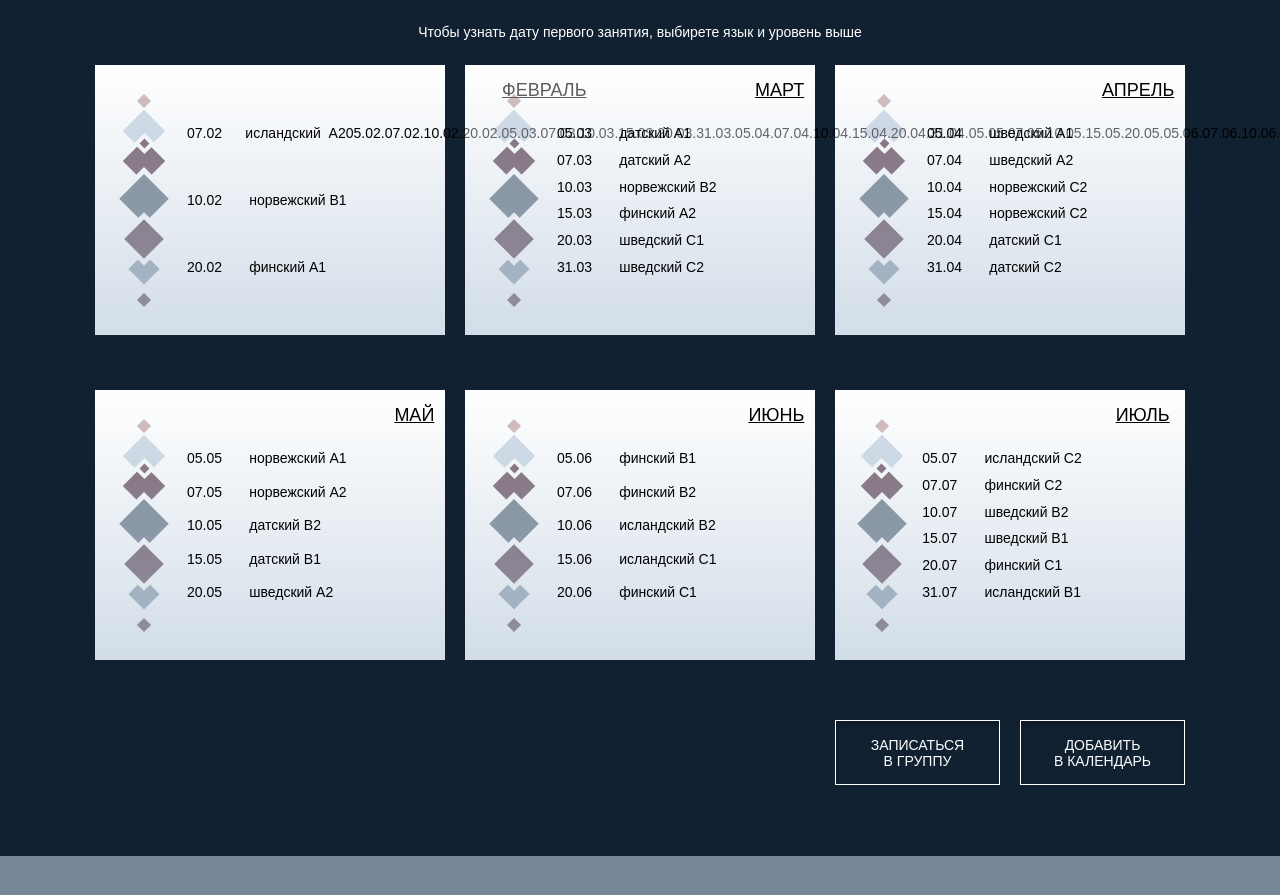
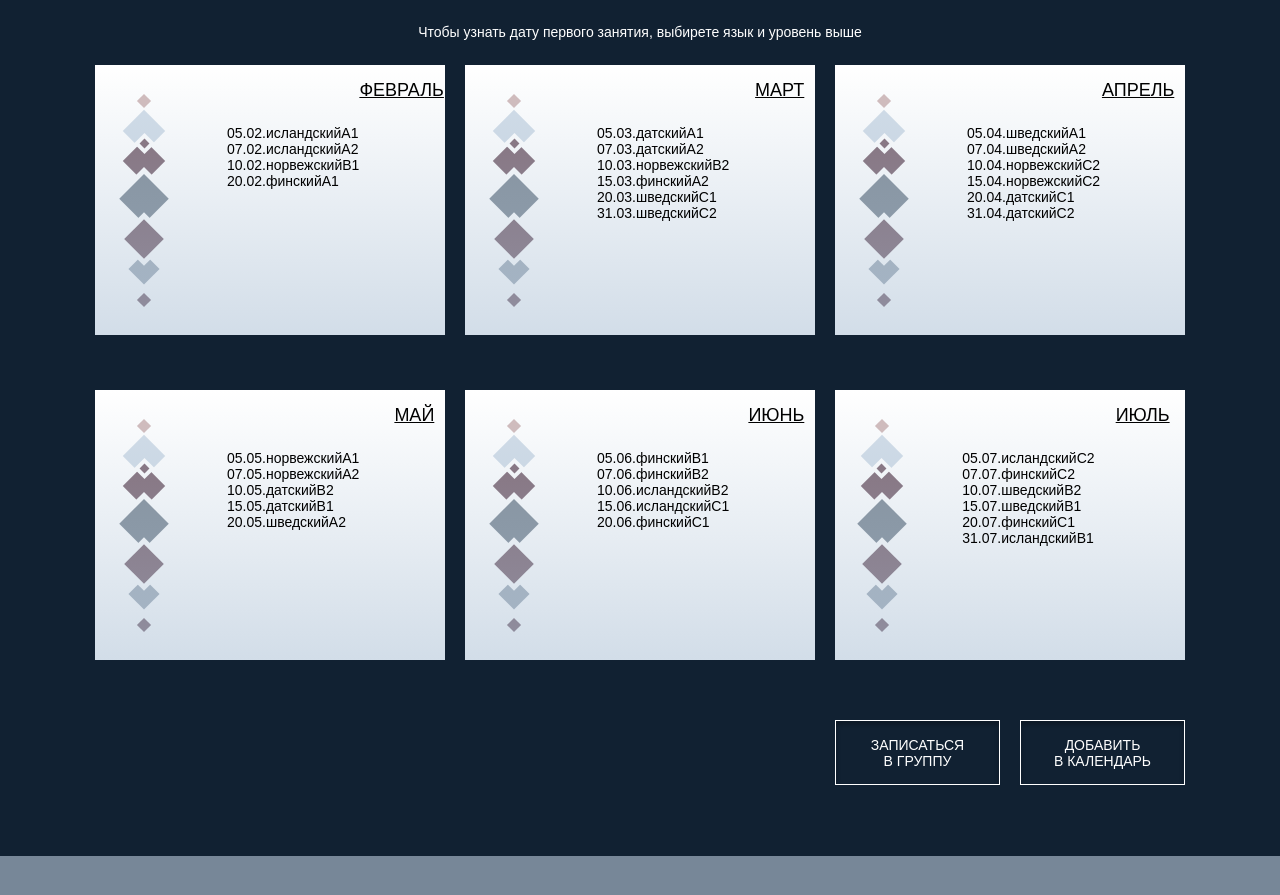
Before and after one commit to ivjuli/study, a React (Create React App) app in the folder my-app/: page / in a window 1280 px wide. Shown: the part 1269-2164 px from the top of the page. Built offline with nearby package versions, Linux system fonts and the light colour scheme.

Commit message:
Update App.js

```diff
--- a/my-app/src/App.js
+++ b/my-app/src/App.js
@@ -29,14 +29,52 @@ const language = await getAllLanguage();
 this.setState({language})
 }
 
-renderData =  () => {
+renderData_2 =  () => {
    return this.props.language.map((el, ind) => {
+           while (el.idMonth == 2){
            return (
-        <li className="spisok">{el.startData}</li>
-           )
-   }
-        )
-}
+                <ul><li className="spisok">{el.startData}</li><li className="spisok">{el.namelanguage}</li><li className="spisok">{el.level}</li></ul>) }}
+   )}
+
+renderData_3 =  () => {
+        return this.props.language.map((el, ind) => {
+                while (el.idMonth == 3){
+                return (
+                     <ul><li className="spisok">{el.startData}</li><li className="spisok">{el.namelanguage}</li><li className="spisok">{el.level}</li></ul>) }}
+        )}
+
+        renderData_4 =  () => {
+                return this.props.language.map((el, ind) => {
+                        while (el.idMonth == 4){
+                        return (
+                             <ul><li className="spisok">{el.startData}</li><li className="spisok">{el.namelanguage}</li><li className="spisok">{el.level}</li></ul>) }}
+                )}
+
+                renderData_5 =  () => {
+                        return this.props.language.map((el, ind) => {
+                                while (el.idMonth == 5){
+                                return (
+                                     <ul><li className="spisok">{el.startData}</li><li className="spisok">{el.namelanguage}</li><li className="spisok">{el.level}</li></ul>) }}
+                        )}
+                        renderData_6 =  () => {
+                                return this.props.language.map((el, ind) => {
+                                        while (el.idMonth == 6){
+                                        return (
+                                             <ul><li className="spisok">{el.startData}</li><li className="spisok">{el.namelanguage}</li><li className="spisok">{el.level}</li></ul>) }}
+                                )}
+                                renderData_7 =  () => {
+                                        return this.props.language.map((el, ind) => {
+                                                while (el.idMonth == 7){
+                                                return (
+                                                     <ul><li className="spisok">{el.startData}</li><li className="spisok">{el.namelanguage}</li><li className="spisok">{el.level}</li></ul>) }}
+                                        )}
+
+renderData_ob =  () => {
+                return this.props.language.map((el, ind) => {
+                        while (el.idMonth == 3){
+                        return (
+                             <ul><li className="spisok">{el.startData}</li><li className="spisok">{el.namelanguage}</li><li className="spisok">{el.level}</li></ul>) }}
+                )}
 
 
 
@@ -161,17 +199,9 @@ console.log(this.renderData);
                     <div className="rombiki_raspisanie_text">
                     <div className="yrok_raspisanie">
                      <ul className="raspisanie_spisok">
-                     <li className="spisok_none">id</li>
-                     <li className="spisok">07.02</li>
-                     &nbsp;&nbsp;&nbsp;&nbsp;&nbsp;&nbsp;
-                     <li className="spisok">исландский</li
-                     >&nbsp;&nbsp;<li className="spisok">А2</li>
-                     {this.renderData()}
-                     </ul>
-
-                    <div className="effekt_raspisanie">10.02 &nbsp;&nbsp;&nbsp;&nbsp;&nbsp;&nbsp;норвежский B1</div>
-                    <div className="effekt_raspisanie">20.02 &nbsp;&nbsp;&nbsp;&nbsp;&nbsp;&nbsp;финский А1</div></div>
-                    <div className="rombiki_raspisanie_mesiac">ФЕВРАЛЬ</div></div>
+                     {this.renderData_2()}
+                     </ul></div>
+               <div className="rombiki_raspisanie_mesiac">ФЕВРАЛЬ</div></div>
             </div>
 
             <div className="raspisanie">
@@ -179,12 +209,9 @@ console.log(this.renderData);
                     <Rombiki/>
                     <div className="rombiki_raspisanie_text">
                     <div className="yrok_raspisanie">
-                    <div className="effekt_raspisanie">05.03 &nbsp;&nbsp;&nbsp;&nbsp;&nbsp;&nbsp;датский  А1</div>
-                    <div className="effekt_raspisanie">07.03 &nbsp;&nbsp;&nbsp;&nbsp;&nbsp;&nbsp;датский  А2</div>
-                    <div className="effekt_raspisanie">10.03 &nbsp;&nbsp;&nbsp;&nbsp;&nbsp;&nbsp;норвежский B2</div>
-                    <div className="effekt_raspisanie">15.03 &nbsp;&nbsp;&nbsp;&nbsp;&nbsp;&nbsp;финский  А2</div>
-                    <div className="effekt_raspisanie">20.03 &nbsp;&nbsp;&nbsp;&nbsp;&nbsp;&nbsp;шведский С1</div>
-                    <div className="effekt_raspisanie">31.03 &nbsp;&nbsp;&nbsp;&nbsp;&nbsp;&nbsp;шведский С2</div></div>
+                     <ul className="raspisanie_spisok">
+                     {this.renderData_3()}
+                     </ul></div>
                     <div className="rombiki_raspisanie_mesiac">МАРТ</div></div>
             </div>
 
@@ -193,12 +220,9 @@ console.log(this.renderData);
                     <Rombiki/>
                     <div className="rombiki_raspisanie_text">
                     <div className="yrok_raspisanie">
-                    <div className="effekt_raspisanie">05.04 &nbsp;&nbsp;&nbsp;&nbsp;&nbsp;&nbsp;шведский А1</div>
-                    <div className="effekt_raspisanie">07.04 &nbsp;&nbsp;&nbsp;&nbsp;&nbsp;&nbsp;шведский А2</div>
-                    <div className="effekt_raspisanie">10.04 &nbsp;&nbsp;&nbsp;&nbsp;&nbsp;&nbsp;норвежский С2</div>
-                    <div className="effekt_raspisanie">15.04 &nbsp;&nbsp;&nbsp;&nbsp;&nbsp;&nbsp;норвежский С2</div>
-                    <div className="effekt_raspisanie">20.04 &nbsp;&nbsp;&nbsp;&nbsp;&nbsp;&nbsp;датский С1</div>
-                    <div className="effekt_raspisanie">31.04 &nbsp;&nbsp;&nbsp;&nbsp;&nbsp;&nbsp;датский С2</div></div>
+                    <ul className="raspisanie_spisok">
+                     {this.renderData_4()}
+                     </ul></div>
                     <div className="rombiki_raspisanie_mesiac">АПРЕЛЬ</div></div>
             </div>
 
@@ -207,11 +231,9 @@ console.log(this.renderData);
                     <Rombiki/>
                     <div className="rombiki_raspisanie_text">
                     <div className="yrok_raspisanie">
-                    <div className="effekt_raspisanie">05.05 &nbsp;&nbsp;&nbsp;&nbsp;&nbsp;&nbsp;норвежский А1</div>
-                    <div className="effekt_raspisanie">07.05 &nbsp;&nbsp;&nbsp;&nbsp;&nbsp;&nbsp;норвежский А2</div>
-                    <div className="effekt_raspisanie">10.05 &nbsp;&nbsp;&nbsp;&nbsp;&nbsp;&nbsp;датский B2</div>
-                    <div className="effekt_raspisanie">15.05 &nbsp;&nbsp;&nbsp;&nbsp;&nbsp;&nbsp;датский В1</div>
-                    <div className="effekt_raspisanie">20.05 &nbsp;&nbsp;&nbsp;&nbsp;&nbsp;&nbsp;шведский А2</div></div>
+                    <ul className="raspisanie_spisok">
+                     {this.renderData_5()}
+                     </ul></div>
                     <div className="rombiki_raspisanie_mesiac">МАЙ</div></div>
             </div>
 
@@ -220,11 +242,9 @@ console.log(this.renderData);
                     <Rombiki/>
                     <div className="rombiki_raspisanie_text">
                     <div className="yrok_raspisanie">
-                            <div className="effekt_raspisanie">05.06 &nbsp;&nbsp;&nbsp;&nbsp;&nbsp;&nbsp;финский В1</div>
-                            <div className="effekt_raspisanie">07.06 &nbsp;&nbsp;&nbsp;&nbsp;&nbsp;&nbsp;финский В2</div>
-                            <div className="effekt_raspisanie">10.06 &nbsp;&nbsp;&nbsp;&nbsp;&nbsp;&nbsp;исландский B2</div>
-                            <div className="effekt_raspisanie">15.06 &nbsp;&nbsp;&nbsp;&nbsp;&nbsp;&nbsp;исландский С1</div>
-                            <div className="effekt_raspisanie">20.06 &nbsp;&nbsp;&nbsp;&nbsp;&nbsp;&nbsp;финский С1</div></div>
+                    <ul className="raspisanie_spisok">
+                     {this.renderData_6()}
+                     </ul></div>
                     <div className="rombiki_raspisanie_mesiac">ИЮНЬ</div></div>
             </div>
 
@@ -233,12 +253,9 @@ console.log(this.renderData);
                     <Rombiki/>
                     <div className="rombiki_raspisanie_text">
                     <div className="yrok_raspisanie">
-                            <div className="effekt_raspisanie">05.07 &nbsp;&nbsp;&nbsp;&nbsp;&nbsp;&nbsp;исландский С2</div>
-                            <div className="effekt_raspisanie">07.07 &nbsp;&nbsp;&nbsp;&nbsp;&nbsp;&nbsp;финский С2</div>
-                            <div className="effekt_raspisanie">10.07 &nbsp;&nbsp;&nbsp;&nbsp;&nbsp;&nbsp;шведский B2</div>
-                            <div className="effekt_raspisanie">15.07 &nbsp;&nbsp;&nbsp;&nbsp;&nbsp;&nbsp;шведский В1</div>
-                            <div className="effekt_raspisanie">20.07 &nbsp;&nbsp;&nbsp;&nbsp;&nbsp;&nbsp;финский С1</div>
-                            <div className="effekt_raspisanie">31.07 &nbsp;&nbsp;&nbsp;&nbsp;&nbsp;&nbsp;исландский В1</div></div>
+                    <ul className="raspisanie_spisok">
+                     {this.renderData_7()}
+                     </ul></div>
                     <div className="rombiki_raspisanie_mesiac">ИЮЛЬ</div></div>
                     <div className="flex_zapisi">
                             <div className="flex_zapis left"><div className="flex_zapis_text">ЗАПИСАТЬСЯ<br/>В ГРУППУ</div>
```
